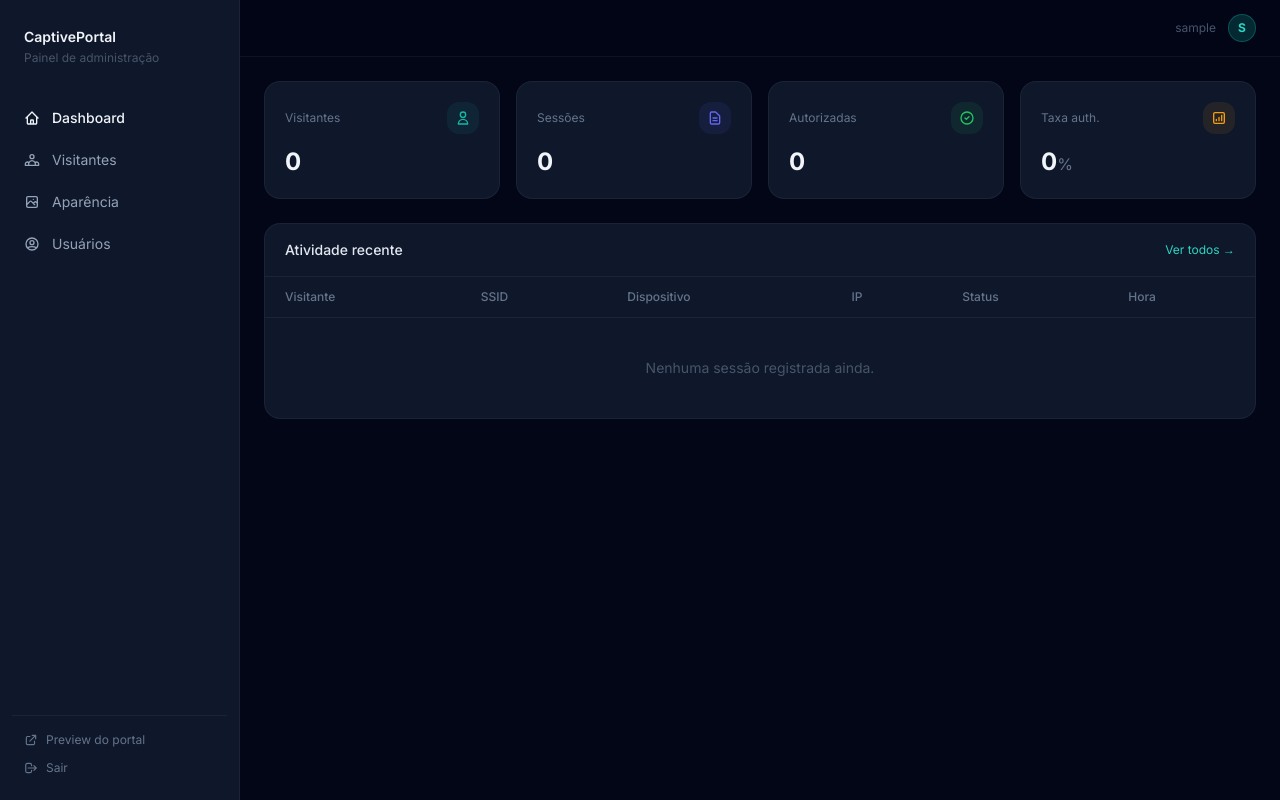
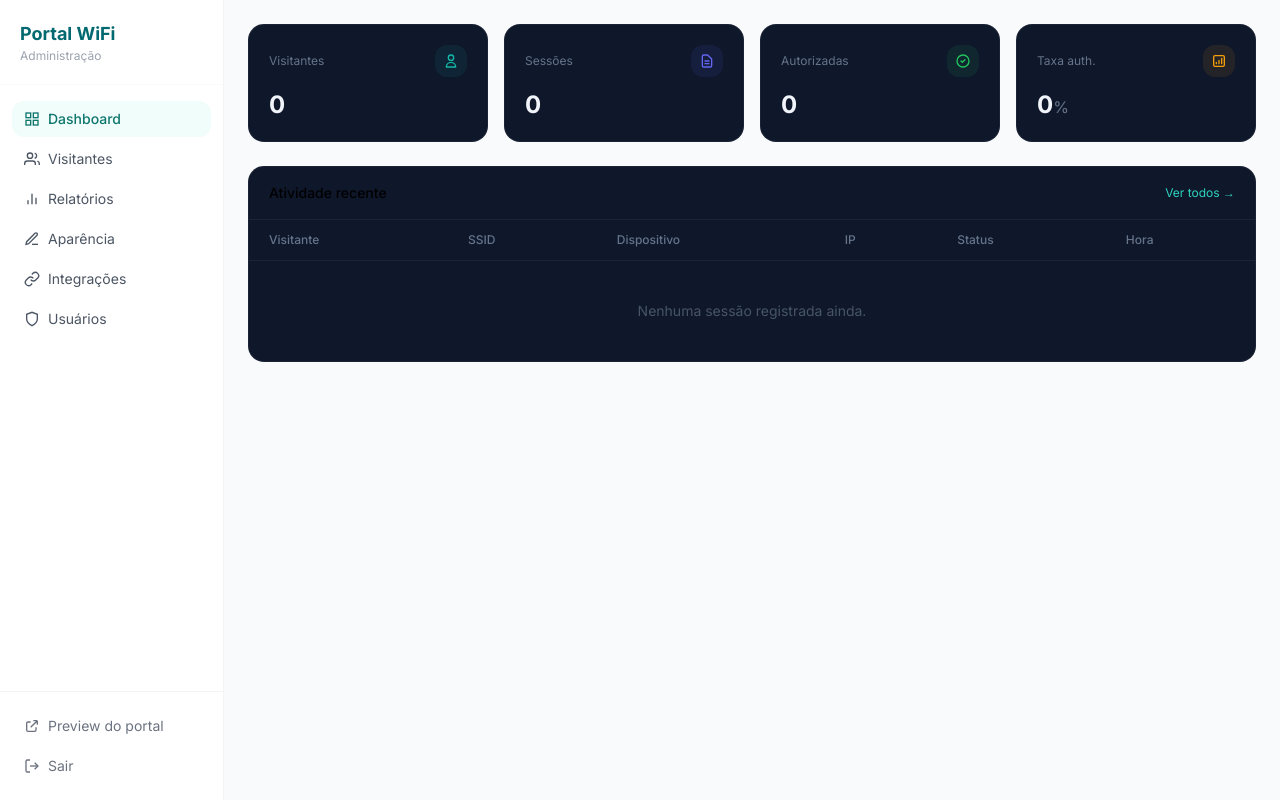
Before and after one commit to fellipepinheiro/captiveportal, a Flask app: page /admin/ in a window 1280 px wide. Run offline with Flask 3, Linux system fonts and the light colour scheme; the visitor is signed in with stand-in values (Sample User, id 1); data that the repository does not hold is empty; some libraries are stand-ins or nearby versions.

Commit message:
fix: unifica base.html com base_admin.html — tema claro e nav completa

```diff
--- a/app/templates/admin/base.html
+++ b/app/templates/admin/base.html
@@ -1,127 +1,135 @@
-<!doctype html>
-<html lang="pt-BR">
+<!DOCTYPE html>
+<html lang="pt-BR" class="h-full">
 <head>
-  <meta charset="utf-8">
-  <meta name="viewport" content="width=device-width, initial-scale=1">
-  <title>{% block title %}Admin{% endblock %} — CaptivePortal</title>
+  <meta charset="UTF-8">
+  <meta name="viewport" content="width=device-width, initial-scale=1.0">
+  <title>{% block title %}Admin{% endblock %} &mdash; Portal WiFi</title>
   <script src="https://cdn.tailwindcss.com"></script>
   <link href="https://fonts.googleapis.com/css2?family=Inter:wght@400;500;600;700&display=swap" rel="stylesheet">
   <style>
-    body { font-family:'Inter',sans-serif; }
-    ::-webkit-scrollbar { width:5px; height:5px; }
-    ::-webkit-scrollbar-track { background:transparent; }
-    ::-webkit-scrollbar-thumb { background:#334155; border-radius:9999px; }
+    body { font-family: 'Inter', 'Segoe UI', sans-serif; }
+    ::-webkit-scrollbar { width: 5px; height: 5px; }
+    ::-webkit-scrollbar-track { background: transparent; }
+    ::-webkit-scrollbar-thumb { background: #cbd5e1; border-radius: 9999px; }
   </style>
 </head>
-<body class="bg-slate-950 text-slate-200 min-h-screen">
+<body class="min-h-full bg-gray-50 flex">
 
-<!-- Mobile top bar -->
-<div class="lg:hidden flex items-center justify-between px-4 py-3 border-b border-white/5 bg-slate-900">
-  <span class="text-sm font-semibold">CaptivePortal</span>
-  <button onclick="document.getElementById('sidebar').classList.toggle('hidden')" class="text-slate-400 hover:text-white transition">
-    <svg class="h-5 w-5" fill="none" stroke="currentColor" stroke-width="2" viewBox="0 0 24 24">
-      <path stroke-linecap="round" stroke-linejoin="round" d="M4 6h16M4 12h16M4 18h16"/>
-    </svg>
-  </button>
+  <!-- Sidebar -->
+  <aside class="w-56 min-h-screen bg-white border-r border-gray-100 flex flex-col shrink-0">
+    <div class="px-5 py-5 border-b border-gray-50">
+      <span class="font-bold text-[#01696f] text-lg">Portal WiFi</span>
+      <span class="block text-xs text-gray-400">Administra&ccedil;&atilde;o</span>
     </div>
 
-<div class="flex min-h-screen">
+    <nav class="flex-1 px-3 py-4 space-y-1">
 
-  <!-- Sidebar -->
-  <aside id="sidebar"
-         class="hidden lg:flex flex-col w-60 shrink-0 border-r border-white/5 bg-slate-900 py-6 px-3">
+      <!-- Dashboard -->
+      <a href="{{ url_for('admin.dashboard') }}"
+         class="flex items-center gap-2 px-3 py-2 rounded-xl text-sm text-gray-600 hover:bg-gray-50 hover:text-gray-900 transition-colors
+                {% if request.endpoint == 'admin.dashboard' %}!bg-teal-50 !text-teal-700 font-medium{% endif %}">
+        <svg class="w-4 h-4 shrink-0" fill="none" stroke="currentColor" stroke-width="2" viewBox="0 0 24 24">
+          <rect x="3" y="3" width="7" height="7"/><rect x="14" y="3" width="7" height="7"/>
+          <rect x="3" y="14" width="7" height="7"/><rect x="14" y="14" width="7" height="7"/>
+        </svg>
+        Dashboard
+      </a>
 
-    <!-- Logo -->
-    <div class="mb-8 px-3">
-      <span class="text-sm font-semibold text-slate-100">CaptivePortal</span>
-      <p class="text-xs text-slate-600 mt-0.5">Painel de administração</p>
-    </div>
+      <!-- Visitantes -->
+      <a href="{{ url_for('admin.visitors') }}"
+         class="flex items-center gap-2 px-3 py-2 rounded-xl text-sm text-gray-600 hover:bg-gray-50 hover:text-gray-900 transition-colors
+                {% if request.endpoint in ('admin.visitors', 'admin.visitor_block', 'admin.visitor_unblock') %}!bg-teal-50 !text-teal-700 font-medium{% endif %}">
+        <svg class="w-4 h-4 shrink-0" fill="none" stroke="currentColor" stroke-width="2" viewBox="0 0 24 24">
+          <path d="M17 21v-2a4 4 0 00-4-4H5a4 4 0 00-4 4v2"/><circle cx="9" cy="7" r="4"/>
+          <path d="M23 21v-2a4 4 0 00-3-3.87M16 3.13a4 4 0 010 7.75"/>
+        </svg>
+        Visitantes
+      </a>
 
-    <!-- Nav -->
-    <nav class="flex flex-col gap-0.5 flex-1">
-      {% set nav = [
-        ('admin.dashboard', 'Dashboard', 'M3 12l2-2m0 0l7-7 7 7M5 10v10a1 1 0 0 0 1 1h3m10-11l2 2m-2-2v10a1 1 0 0 1-1 1h-3m-6 0a1 1 0 0 0 1-1v-4a1 1 0 0 1 1-1h2a1 1 0 0 1 1 1v4a1 1 0 0 0 1 1m-6 0h6'),
-        ('admin.visitors', 'Visitantes', 'M17 20h5v-2a3 3 0 0 0-5.356-1.857M17 20H7m10 0v-2c0-.656-.126-1.283-.356-1.857M7 20H2v-2a3 3 0 0 1 5.356-1.857M7 20v-2c0-.656.126-1.283.356-1.857m0 0a5.002 5.002 0 0 1 9.288 0M15 7a3 3 0 1 1-6 0 3 3 0 0 1 6 0z'),
-        ('admin.settings_appearance', 'Aparência', 'M4 16l4.586-4.586a2 2 0 0 1 2.828 0L16 16m-2-2 1.586-1.586a2 2 0 0 1 2.828 0L20 14m-6-6h.01M6 20h12a2 2 0 0 0 2-2V6a2 2 0 0 0-2-2H6a2 2 0 0 0-2 2v12a2 2 0 0 0 2 2z'),
-        ('admin.users', 'Usuários', 'M5.121 17.804A13.937 13.937 0 0 1 12 16c2.5 0 4.847.655 6.879 1.804M15 10a3 3 0 1 1-6 0 3 3 0 0 1 6 0m6 2a9 9 0 1 1-18 0 9 9 0 0 1 18 0z'),
-      ] %}
-      {% for endpoint, label, icon in nav %}
-      <a href="{{ url_for(endpoint) }}"
-         class="flex items-center gap-3 rounded-xl px-3 py-2.5 text-sm transition
-                {{ 'bg-white/8 text-slate-100 font-medium' if request.endpoint == endpoint
-                   else 'text-slate-400 hover:text-slate-100 hover:bg-white/5' }}">
-        <svg class="h-4 w-4 shrink-0" fill="none" stroke="currentColor" stroke-width="2" viewBox="0 0 24 24">
-          <path stroke-linecap="round" stroke-linejoin="round" d="{{ icon }}"/>
+      <!-- Relatórios -->
+      <a href="{{ url_for('admin.reports') }}"
+         class="flex items-center gap-2 px-3 py-2 rounded-xl text-sm text-gray-600 hover:bg-gray-50 hover:text-gray-900 transition-colors
+                {% if request.endpoint == 'admin.reports' %}!bg-teal-50 !text-teal-700 font-medium{% endif %}">
+        <svg class="w-4 h-4 shrink-0" fill="none" stroke="currentColor" stroke-width="2" viewBox="0 0 24 24">
+          <line x1="18" y1="20" x2="18" y2="10"/>
+          <line x1="12" y1="20" x2="12" y2="4"/>
+          <line x1="6"  y1="20" x2="6"  y2="14"/>
         </svg>
-        {{ label }}
+        Relat&oacute;rios
       </a>
-      {% endfor %}
+
+      <!-- Aparência -->
+      <a href="{{ url_for('admin.settings_appearance') }}"
+         class="flex items-center gap-2 px-3 py-2 rounded-xl text-sm text-gray-600 hover:bg-gray-50 hover:text-gray-900 transition-colors
+                {% if request.endpoint == 'admin.settings_appearance' %}!bg-teal-50 !text-teal-700 font-medium{% endif %}">
+        <svg class="w-4 h-4 shrink-0" fill="none" stroke="currentColor" stroke-width="2" viewBox="0 0 24 24">
+          <path d="M12 20h9"/>
+          <path d="M16.5 3.5a2.121 2.121 0 013 3L7 19l-4 1 1-4L16.5 3.5z"/>
+        </svg>
+        Apar&ecirc;ncia
+      </a>
+
+      <!-- Integrações -->
+      <a href="{{ url_for('admin.integrations') }}"
+         class="flex items-center gap-2 px-3 py-2 rounded-xl text-sm text-gray-600 hover:bg-gray-50 hover:text-gray-900 transition-colors
+                {% if request.endpoint == 'admin.integrations' %}!bg-teal-50 !text-teal-700 font-medium{% endif %}">
+        <svg class="w-4 h-4 shrink-0" fill="none" stroke="currentColor" stroke-width="2" viewBox="0 0 24 24">
+          <path d="M10 13a5 5 0 007.54.54l3-3a5 5 0 00-7.07-7.07l-1.72 1.71"/>
+          <path d="M14 11a5 5 0 00-7.54-.54l-3 3a5 5 0 007.07 7.07l1.71-1.71"/>
+        </svg>
+        Integra&ccedil;&otilde;es
+      </a>
+
+      <!-- Usuários Admin -->
+      <a href="{{ url_for('admin.users') }}"
+         class="flex items-center gap-2 px-3 py-2 rounded-xl text-sm text-gray-600 hover:bg-gray-50 hover:text-gray-900 transition-colors
+                {% if request.endpoint == 'admin.users' %}!bg-teal-50 !text-teal-700 font-medium{% endif %}">
+        <svg class="w-4 h-4 shrink-0" fill="none" stroke="currentColor" stroke-width="2" viewBox="0 0 24 24">
+          <path d="M12 22s8-4 8-10V5l-8-3-8 3v7c0 6 8 10 8 10z"/>
+        </svg>
+        Usu&aacute;rios
+      </a>
+
     </nav>
 
-    <!-- Footer sidebar -->
-    <div class="border-t border-white/5 pt-4 px-3">
+    <div class="px-3 py-4 border-t border-gray-100">
       <a href="/guest/s/default/?id=aa:bb:cc:00:00:01&ap=00:00:00:00:00:01&ssid=Preview"
          target="_blank"
-         class="flex items-center gap-2 text-xs text-slate-500 hover:text-slate-300 transition mb-3">
-        <svg class="h-3.5 w-3.5" fill="none" stroke="currentColor" stroke-width="2" viewBox="0 0 24 24">
-          <path stroke-linecap="round" stroke-linejoin="round" d="M10 6H6a2 2 0 0 0-2 2v10a2 2 0 0 0 2 2h10a2 2 0 0 0 2-2v-4M14 4h6m0 0v6m0-6L10 14"/>
+         class="flex items-center gap-2 px-3 py-2 rounded-xl text-sm text-gray-500 hover:bg-gray-50 hover:text-gray-700 transition-colors mb-1">
+        <svg class="w-4 h-4 shrink-0" fill="none" stroke="currentColor" stroke-width="2" viewBox="0 0 24 24">
+          <path d="M10 6H6a2 2 0 00-2 2v10a2 2 0 002 2h10a2 2 0 002-2v-4M14 4h6m0 0v6m0-6L10 14"/>
         </svg>
         Preview do portal
       </a>
       <a href="{{ url_for('admin.logout') }}"
-         class="flex items-center gap-2 text-xs text-slate-500 hover:text-rose-400 transition">
-        <svg class="h-3.5 w-3.5" fill="none" stroke="currentColor" stroke-width="2" viewBox="0 0 24 24">
-          <path stroke-linecap="round" stroke-linejoin="round" d="M17 16l4-4m0 0-4-4m4 4H7m6 4v1a3 3 0 0 1-3 3H6a3 3 0 0 1-3-3V7a3 3 0 0 1 3-3h4a3 3 0 0 1 3 3v1"/>
+         class="flex items-center gap-2 px-3 py-2 rounded-xl text-sm text-gray-500 hover:bg-red-50 hover:text-red-600 transition-colors">
+        <svg class="w-4 h-4 shrink-0" fill="none" stroke="currentColor" stroke-width="2" viewBox="0 0 24 24">
+          <path d="M9 21H5a2 2 0 01-2-2V5a2 2 0 012-2h4"/>
+          <polyline points="16 17 21 12 16 7"/>
+          <line x1="21" y1="12" x2="9" y2="12"/>
         </svg>
         Sair
       </a>
     </div>
   </aside>
 
-  <!-- Conteúdo principal -->
-  <main class="flex-1 overflow-auto">
-    <!-- Header -->
-    <header class="sticky top-0 z-10 flex items-center justify-between border-b border-white/5
-                   bg-slate-950/90 backdrop-blur px-6 py-3.5">
-      <h1 class="text-sm font-medium text-slate-300">
-        {% block title_header %}{% block title2 %}{% endblock %}{% endblock %}
-      </h1>
-      <div class="flex items-center gap-3">
-        <span class="text-xs text-slate-600">{{ current_user.username }}</span>
-        <div class="h-7 w-7 rounded-full bg-teal-500/20 border border-teal-500/30
-                    flex items-center justify-center text-xs font-bold text-teal-400">
-          {{ current_user.username[0].upper() }}
-        </div>
-      </div>
-    </header>
-
-    <div class="p-6">
-      <!-- Flash messages -->
+  <!-- Main -->
+  <main class="flex-1 overflow-auto p-6">
     {% with messages = get_flashed_messages(with_categories=true) %}
       {% if messages %}
-        <div class="mb-5 space-y-2">
+        <div class="mb-4 space-y-2">
           {% for category, message in messages %}
-          <div class="flex items-start gap-3 rounded-xl px-4 py-3 text-sm
-                      {{ 'border border-emerald-500/25 bg-emerald-500/10 text-emerald-200' if category == 'success'
-                         else 'border border-rose-400/25 bg-rose-500/10 text-rose-200' }}">
-            <svg class="mt-0.5 h-4 w-4 shrink-0" viewBox="0 0 20 20" fill="currentColor">
-              {% if category == 'success' %}
-              <path fill-rule="evenodd" d="M10 18a8 8 0 1 0 0-16 8 8 0 0 0 0 16Zm3.857-9.809a.75.75 0 0 0-1.214-.882l-3.483 4.79-1.88-1.88a.75.75 0 1 0-1.06 1.061l2.5 2.5a.75.75 0 0 0 1.137-.089l4-5.5Z" clip-rule="evenodd"/>
-              {% else %}
-              <path fill-rule="evenodd" d="M18 10a8 8 0 1 1-16 0 8 8 0 0 1 16 0Zm-7-4a1 1 0 1 1-2 0 1 1 0 0 1 2 0ZM9 9a.75.75 0 0 0 0 1.5h.253a.25.25 0 0 1 .244.304l-.459 2.066A1.75 1.75 0 0 0 10.747 15H11a.75.75 0 0 0 0-1.5h-.253a.25.25 0 0 1-.244-.304l.459-2.066A1.75 1.75 0 0 0 9.253 9H9Z" clip-rule="evenodd"/>
-              {% endif %}
-            </svg>
-            <span>{{ message }}</span>
+            <div class="rounded-xl px-4 py-3 text-sm
+              {% if category == 'error' %}bg-red-50 border border-red-200 text-red-800
+              {% else %}bg-green-50 border border-green-200 text-green-800{% endif %}">
+              {{ message }}
             </div>
           {% endfor %}
         </div>
       {% endif %}
     {% endwith %}
-
     {% block content %}{% endblock %}
-    </div>
   </main>
-</div>
 
 </body>
 </html>
```
Lines whose indentation alone changed are shown as unchanged.
